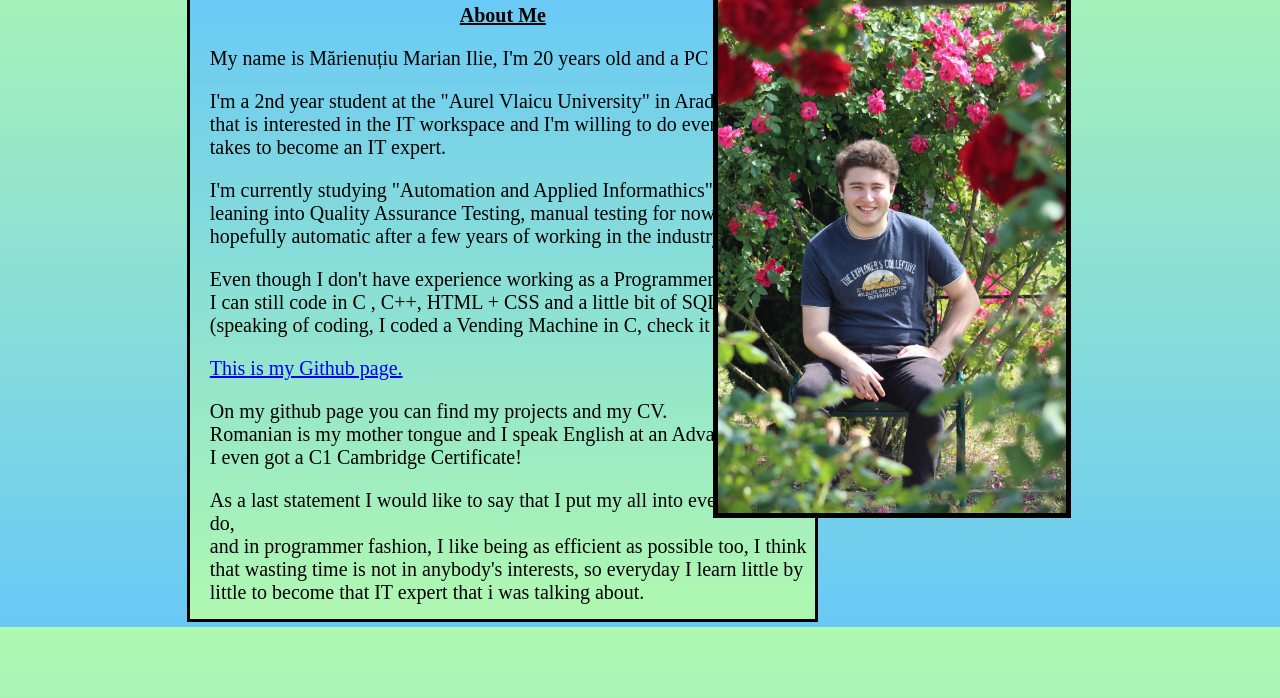
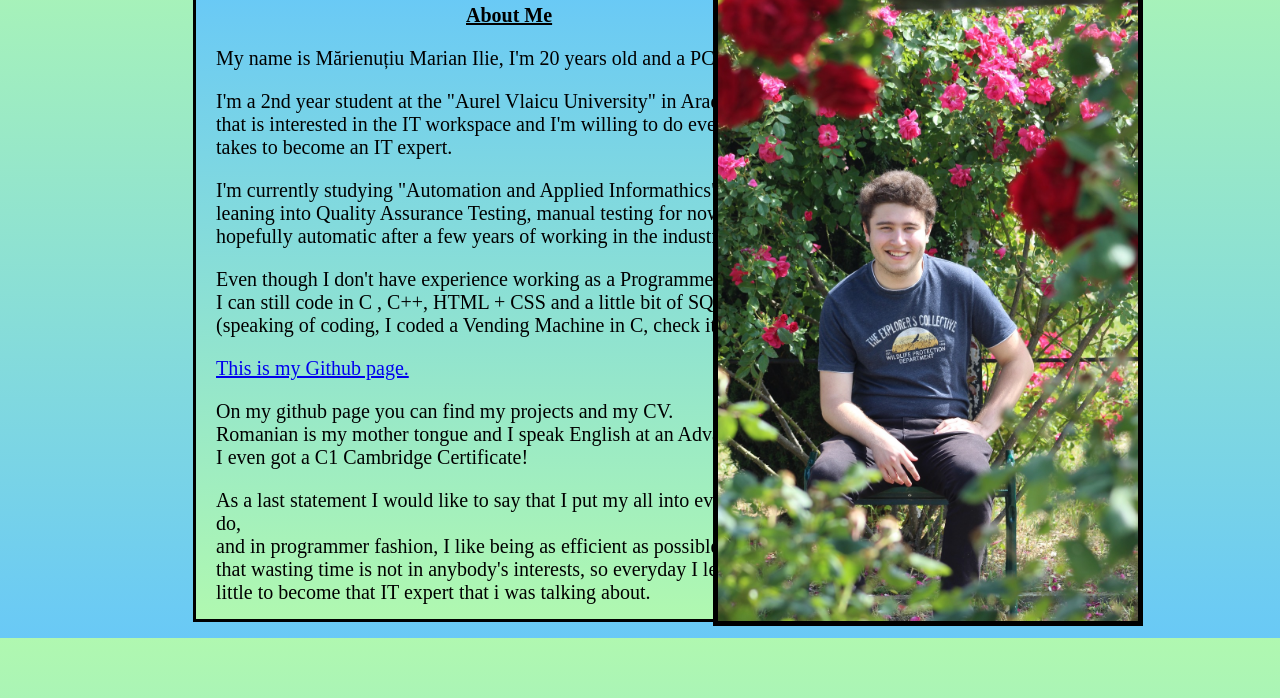
Before and after one commit to MarinSubmarin/HTML-INTRO, a plain HTML site: page index.html in a window 1280 px wide. Shown: the part 102-800 px from the top of the page. Drawn offline with Linux system fonts and the light colour scheme.

Commit message:
Update main.css

```diff
--- a/main.css
+++ b/main.css
@@ -15,7 +15,7 @@ body{
 #fakebody1{
     font-size: 20px;
     border: solid;
-    margin-left: 25%;
+    margin-left: 180px;
     background-image: linear-gradient(to top,rgb(176, 248, 176),rgb(105, 201, 246));
     width: 625px;
     height: 625px;
@@ -31,7 +31,7 @@ body{
     margin-top: 10px;
 }
 img{
-    width: 27.5%;
+    width: 420px;
     border:solid 5px;
 
 }
```
